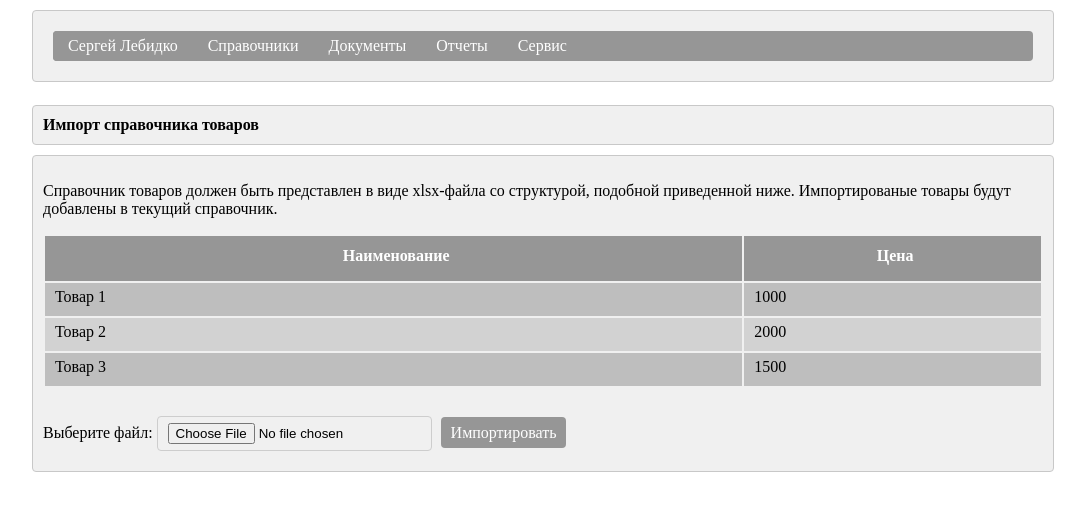
After one commit to SergeyLebidko/MiniStorage, a Django app: page /import_products/ in a window 1280 px wide. The commit adds this page. Shown: the top 511 px of the page, without its empty margins (97-1182 px from the left). Run offline with Django 3.2, Linux system fonts and the light colour scheme; a user stored in the database is signed in; some libraries are stand-ins or nearby versions.

Commit message:
Начата работа над импортом справочника товаров

```diff
--- a/api/urls.py
+++ b/api/urls.py
@@ -1,7 +1,7 @@
 from django.urls import path
 from rest_framework import routers
 from .views import ProductViewSet, ContractorViewSet, OperationViesSet, StorageItemViewSet, DocumentViewSet, \
-    DocumentItemViewSet, contractor_categories, apply_document, unapply_document, remove_marked_objects
+    DocumentItemViewSet, contractor_categories, apply_document, unapply_document, remove_marked_objects, import_products
 
 app_name = 'api'
 
@@ -9,7 +9,8 @@ urlpatterns = [
     path('contractor_categories/', contractor_categories, name='contractor_categories'),
     path('apply_document/<int:document_id>/', apply_document, name='apply_document'),
     path('unapply_document/<int:document_id>/', unapply_document, name='unapply_document'),
-    path('remove_marked_objects/', remove_marked_objects, name='remove_marked_objects')
+    path('remove_marked_objects/', remove_marked_objects, name='remove_marked_objects'),
+    path('import_products/', import_products, name='import_products')
 ]
 
 router = routers.SimpleRouter()
--- a/main/static/main/inputs.css
+++ b/main/static/main/inputs.css
@@ -5,7 +5,7 @@ input[type=text], input[type=password] {
     border-radius: 4px;
 }
 
-input[type=date] {
+input[type=date], input[type=file] {
     padding: 6px 10px;
     border: 1px solid RGB(205, 205, 205);
     border-radius: 4px;
--- /dev/null
+++ b/main/templates/main/import_products.html
@@ -0,0 +1,44 @@
+{% extends 'main/index.html' %}
+{% load static %}
+
+{% block content %}
+    <div class="basic-div content-div"><strong>Импорт справочника товаров</strong></div>
+    <div class="basic-div content-div" id="content-div">
+        <p>
+            Справочник товаров должен быть представлен в виде xlsx-файла со структурой, подобной приведенной ниже.
+            Импортированые товары будут добавлены в текущий справочник.
+        </p>
+        <table class="content-table">
+            <tr>
+                <th>Наименование</th>
+                <th>Цена</th>
+            </tr>
+            <tr>
+                <td>Товар 1</td>
+                <td>1000</td>
+            </tr>
+            <tr>
+                <td>Товар 2</td>
+                <td>2000</td>
+            </tr>
+            <tr>
+                <td>Товар 3</td>
+                <td>1500</td>
+            </tr>
+        </table>
+        <br>
+        <div class="operation-div">
+            Выберите файл: <input type="file" name="file" id="file">
+            <span class="span-button" id="import-button">Импортировать</span>
+        </div>
+    </div>
+{% endblock %}
+
+{% block scripts %}
+    <script>
+        $("#import-button").click(() => {
+            let $fileField = $("#file");
+            console.log($fileField.prop("files")[0]);
+        });
+    </script>
+{% endblock %}
--- a/main/templates/main/index.html
+++ b/main/templates/main/index.html
@@ -91,15 +91,20 @@
                                     <a href="{% url 'main:remove_marked_objects' %}">Удаление помеченных объектов</a>
                                 </span>
                             </li>
+                            <li>
+                                <span>
+                                    <a href="{% url 'main:storage_items' %}">Управление остатками</a>
+                                </span>
+                            </li>
+                            <li>
+                                <span>
+                                    <a href="{% url 'main:import_products' %}">Импорт товаров</a>
+                                </span>
+                            </li>
                         {% endif %}
                         <li>
                             <span>
                                 <a href="{% url 'main:operations' %}">Журнал операций</a>
-                            </span>
-                        </li>
-                        <li>
-                            <span>
-                                <a href="{% url 'main:storage_items' %}">Управление остатками</a>
                             </span>
                         </li>
                     </ul>
--- a/main/urls.py
+++ b/main/urls.py
@@ -1,6 +1,6 @@
 from django.urls import path
 from .views import index, products, contractors, documents, operations, storage_items, products_to_xls, \
-    contractors_to_xls, remove_marked_objects
+    contractors_to_xls, remove_marked_objects, import_products
 
 app_name = 'main'
 
@@ -13,5 +13,6 @@ urlpatterns = [
     path('storage_items/', storage_items, name='storage_items'),
     path('products_to_xls/', products_to_xls, name='products_to_xls'),
     path('contractors_to_xls/', contractors_to_xls, name='contractors_to_xls'),
-    path('remove_marked_objects/', remove_marked_objects, name='remove_marked_objects')
+    path('remove_marked_objects/', remove_marked_objects, name='remove_marked_objects'),
+    path('import_products/', import_products, name='import_products')
 ]
--- a/main/views.py
+++ b/main/views.py
@@ -97,3 +97,8 @@ def contractors_to_xls(request):
 @login_required(login_url='login')
 def remove_marked_objects(request):
     return render(request, 'main/remove_marked_objects.html', context={})
+
+
+@login_required(login_url='login')
+def import_products(request):
+    return render(request, 'main/import_products.html', context={})
```
Also changed, not shown: api/views.py (+7 -0 lines).
